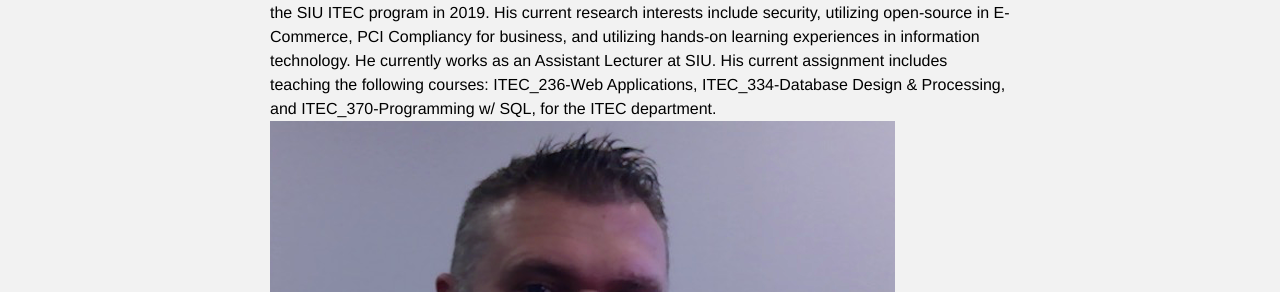
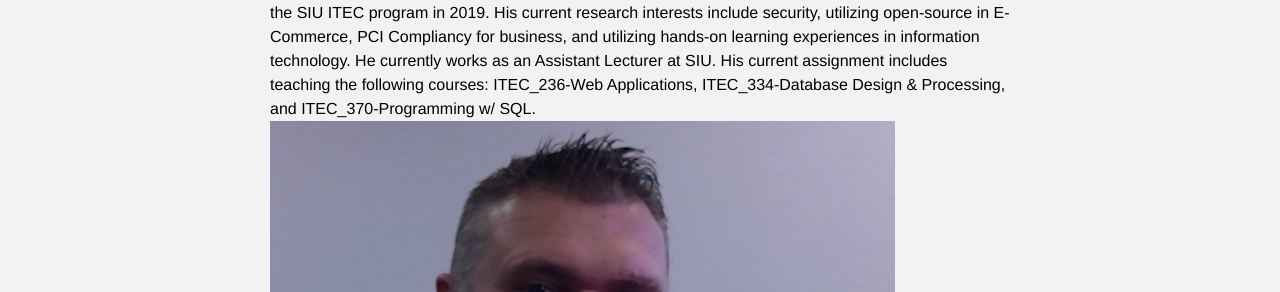
Before and after one commit to jmillersiu/jmillersiu.github.io, a Jekyll site: the page built from about.md, in a window 1280 px wide. Shown: the part 259-551 px from the top of the page. Built offline with Jekyll 4.4.1, drawn with Linux system fonts in a browser that asks for light colours; some of the changed text lies outside the part shown.

Commit message:
Update about.md

```diff
--- a/about.md
+++ b/about.md
@@ -6,5 +6,5 @@ permalink: /about/
 
 
 Jeff Miller is an IT Professional living in Makanda, Illinois with his wife
-Jennifer and 3 children, Drew, Robby, and Jenna. He has worked in IT Management for 20 years. He has 8 years leadership experience in SIU Student Affairs, where he worked as the Director of Information Technology for University Housing from 2013-2021. He earned a bachelor's degree in Informational Technology from the SIU ITEC program in 2019. His current research interests include security, utilizing open-source in E-Commerce, PCI Compliancy for business, and utilizing hands-on learning experiences in information technology. He currently works as an Assistant Lecturer at SIU. His current assignment includes teaching the following courses: ITEC_236-Web Applications, ITEC_334-Database Design & Processing, and ITEC_370-Programming w/ SQL, for the ITEC department.
+Jennifer and 3 children, Drew, Robby, and Jenna. He has worked in IT Management for 20 years. He has 8 years leadership experience in SIU Student Affairs, where he worked as the Director of Information Technology for University Housing from 2013-2021. He earned a bachelor's degree in Informational Technology from the SIU ITEC program in 2019. His current research interests include security, utilizing open-source in E-Commerce, PCI Compliancy for business, and utilizing hands-on learning experiences in information technology. He currently works as an Assistant Lecturer at SIU. His current assignment includes teaching the following courses: ITEC_236-Web Applications, ITEC_334-Database Design & Processing, and ITEC_370-Programming w/ SQL.
 ![jmiller]({{ site.url }}/assets/jmiller.png)
```
